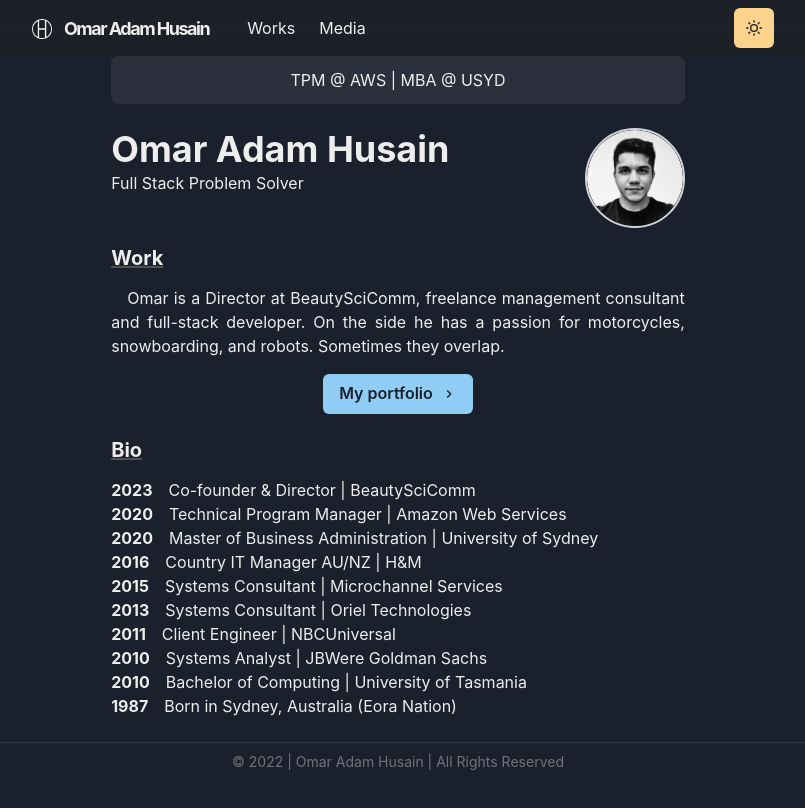
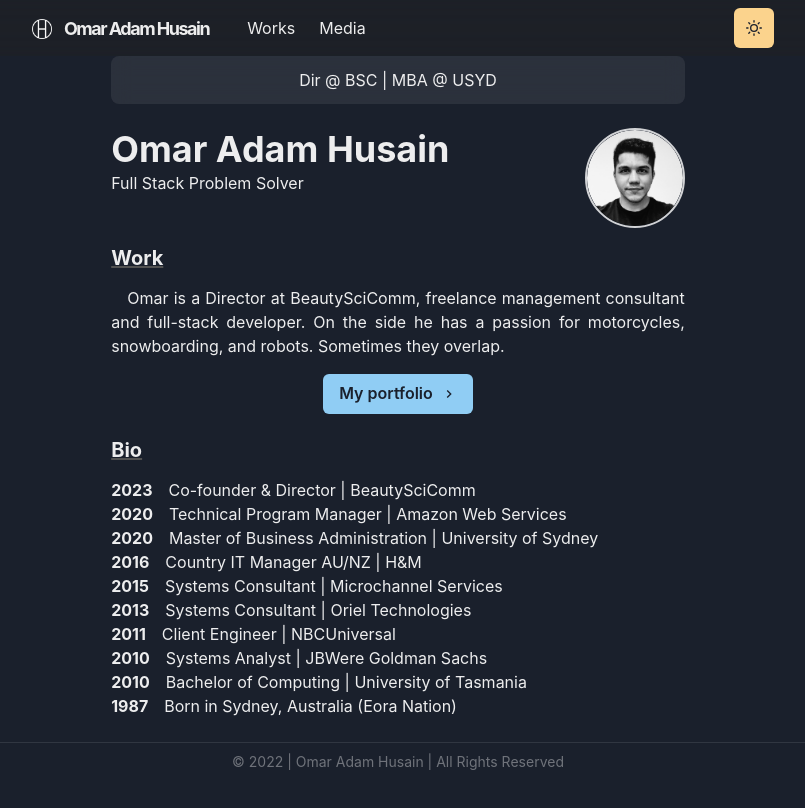
Before and after one commit to OmarAHusain/omar.cloud.v2, a Next.js app: page / in a window 1280 px wide. Shown: the top 808 px of the page, without its empty margins (242-1047 px from the left). Built offline with nearby package versions, Linux system fonts and the light colour scheme.

Commit message:
Minor title change

```diff
--- a/pages/index.js
+++ b/pages/index.js
@@ -34,7 +34,7 @@
                     align="center"
                     css={{ backdropFilter: 'blur(10px)' }}
                     >
-                    TPM @ AWS | MBA @ USYD
+                    Dir @ BSC | MBA @ USYD
                 </Box>
                 <Box display={{ md: 'flex' }}>
                     <Box flexGrow={1}>
```
